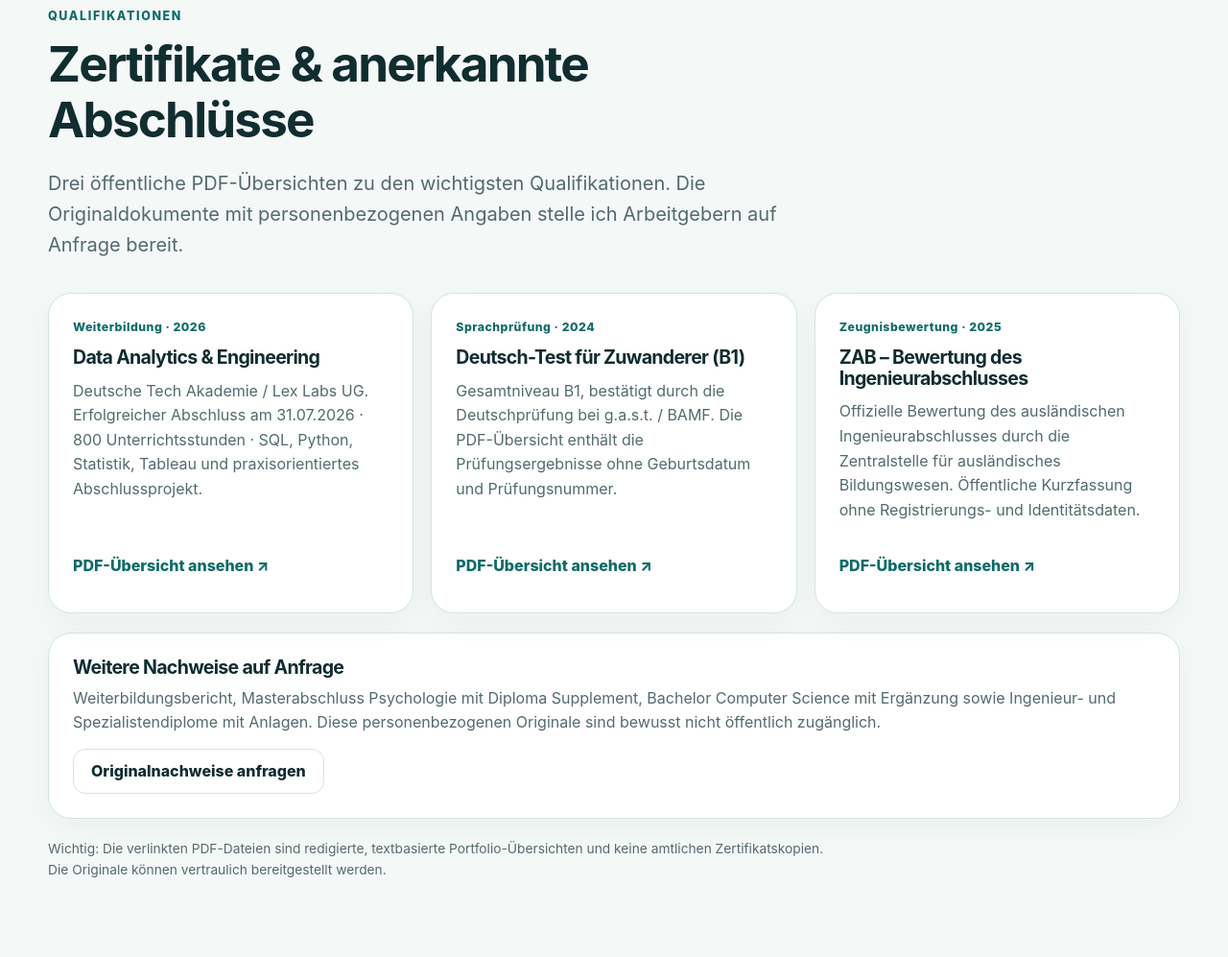
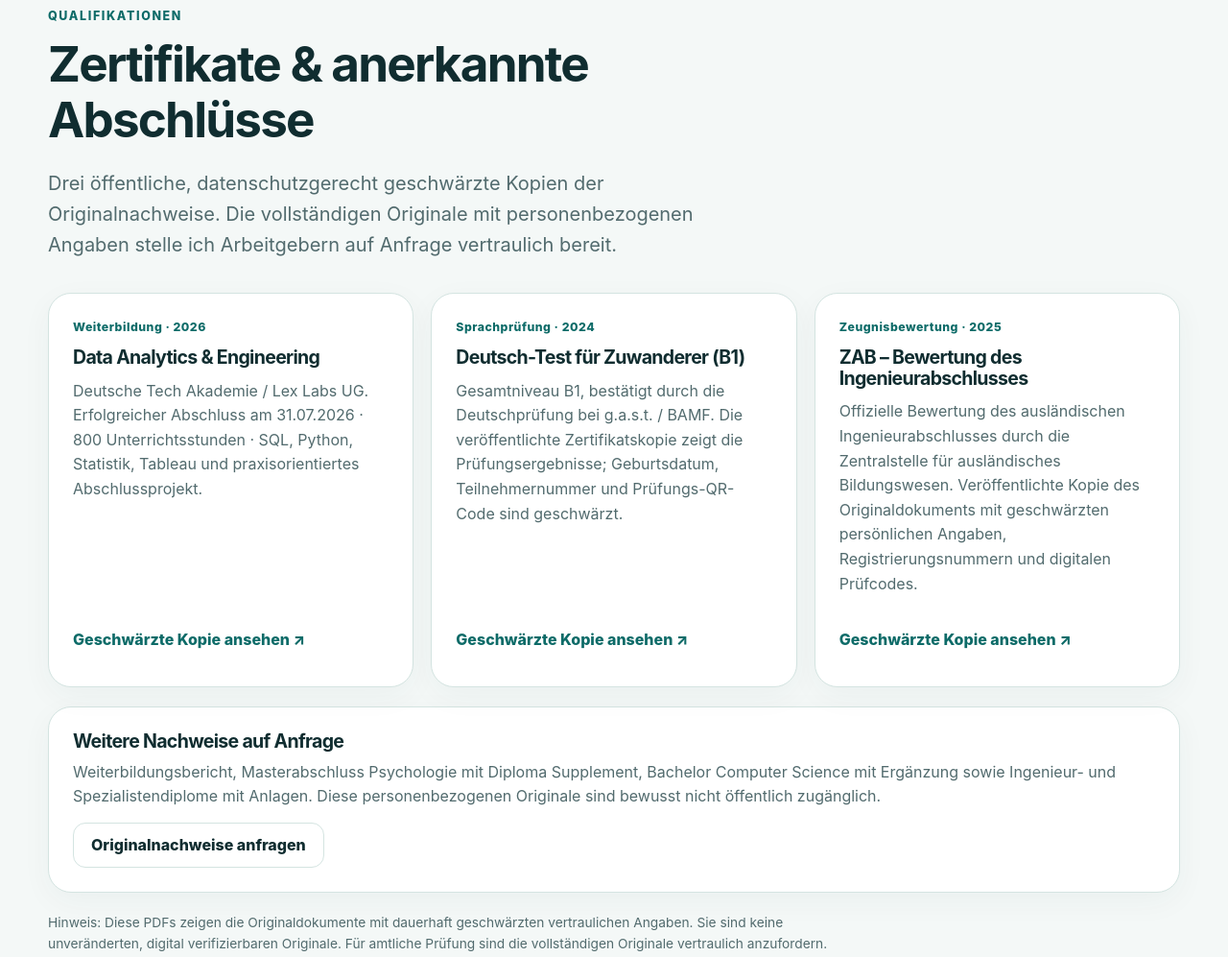
Before and after one commit to DymaStar/dmytro-starodub-portfolio, a plain HTML site: page index.html in a window 1280 px wide. Shown: the part 5878-6875 px from the top of the page at 96% size. Drawn offline with Linux system fonts and the light colour scheme.

Commit message:
Update DE/EN/UA certificate labels for redacted original PDFs

```diff
--- a/index.html
+++ b/index.html
@@ -437,26 +437,26 @@
       <div class="section-head">
         <span class="eyebrow" data-i18n="certEyebrow">Qualifikationen</span>
         <h2 data-i18n="certTitle">Zertifikate & anerkannte Abschlüsse</h2>
-        <p class="lead" data-i18n="certLead">Drei öffentliche PDF-Übersichten zu den wichtigsten Qualifikationen. Die Originaldokumente mit personenbezogenen Angaben stelle ich Arbeitgebern auf Anfrage bereit.</p>
+        <p class="lead" data-i18n="certLead">Drei öffentliche, datenschutzgerecht geschwärzte Kopien der Originalnachweise. Die vollständigen Originale mit personenbezogenen Angaben stelle ich Arbeitgebern auf Anfrage vertraulich bereit.</p>
       </div>
       <div class="credential-grid">
         <article class="card credential-card">
           <span class="credential-type" data-i18n="certTrainingType">Weiterbildung · 2026</span>
           <h3>Data Analytics & Engineering</h3>
           <p data-i18n="certTrainingText">Deutsche Tech Akademie / Lex Labs UG. Erfolgreicher Abschluss am 31.07.2026 · 800 Unterrichtsstunden · SQL, Python, Statistik, Tableau und praxisorientiertes Abschlussprojekt.</p>
-          <a class="doc-link" href="certificates/01_Data_Analytics_Engineering_Public_Overview.pdf" target="_blank" rel="noopener noreferrer" data-i18n="certView">PDF-Übersicht ansehen ↗</a>
+          <a class="doc-link" href="certificates/01_Data_Analytics_Engineering_Public_Overview.pdf" target="_blank" rel="noopener noreferrer" data-i18n="certView">Geschwärzte Kopie ansehen ↗</a>
         </article>
         <article class="card credential-card">
           <span class="credential-type" data-i18n="certLanguageType">Sprachprüfung · 2024</span>
           <h3 data-i18n="certLanguageTitle">Deutsch-Test für Zuwanderer (B1)</h3>
-          <p data-i18n="certLanguageText">Gesamtniveau B1, bestätigt durch die Deutschprüfung bei g.a.s.t. / BAMF. Die PDF-Übersicht enthält die Prüfungsergebnisse ohne Geburtsdatum und Prüfungsnummer.</p>
-          <a class="doc-link" href="certificates/03_German_B1_Public_Overview.pdf" target="_blank" rel="noopener noreferrer" data-i18n="certView">PDF-Übersicht ansehen ↗</a>
+          <p data-i18n="certLanguageText">Gesamtniveau B1, bestätigt durch die Deutschprüfung bei g.a.s.t. / BAMF. Die veröffentlichte Zertifikatskopie zeigt die Prüfungsergebnisse; Geburtsdatum, Teilnehmernummer und Prüfungs-QR-Code sind geschwärzt.</p>
+          <a class="doc-link" href="certificates/03_German_B1_Public_Overview.pdf" target="_blank" rel="noopener noreferrer" data-i18n="certView">Geschwärzte Kopie ansehen ↗</a>
         </article>
         <article class="card credential-card">
           <span class="credential-type" data-i18n="certZabType">Zeugnisbewertung · 2025</span>
           <h3 data-i18n="certZabTitle">ZAB – Bewertung des Ingenieurabschlusses</h3>
-          <p data-i18n="certZabText">Offizielle Bewertung des ausländischen Ingenieurabschlusses durch die Zentralstelle für ausländisches Bildungswesen. Öffentliche Kurzfassung ohne Registrierungs- und Identitätsdaten.</p>
-          <a class="doc-link" href="certificates/04_ZAB_Qualification_Public_Overview.pdf" target="_blank" rel="noopener noreferrer" data-i18n="certView">PDF-Übersicht ansehen ↗</a>
+          <p data-i18n="certZabText">Offizielle Bewertung des ausländischen Ingenieurabschlusses durch die Zentralstelle für ausländisches Bildungswesen. Veröffentlichte Kopie des Originaldokuments mit geschwärzten persönlichen Angaben, Registrierungsnummern und digitalen Prüfcodes.</p>
+          <a class="doc-link" href="certificates/04_ZAB_Qualification_Public_Overview.pdf" target="_blank" rel="noopener noreferrer" data-i18n="certView">Geschwärzte Kopie ansehen ↗</a>
         </article>
       </div>
       <div class="card credential-private">
@@ -466,7 +466,7 @@
           <a class="button button-secondary" href="#contact" data-i18n="certContact">Originalnachweise anfragen</a>
         </div>
       </div>
-      <p class="credential-note" data-i18n="certDisclaimer">Wichtig: Die verlinkten PDF-Dateien sind redigierte, textbasierte Portfolio-Übersichten und keine amtlichen Zertifikatskopien. Die Originale können vertraulich bereitgestellt werden.</p>
+      <p class="credential-note" data-i18n="certDisclaimer">Hinweis: Diese PDFs zeigen die Originaldokumente mit dauerhaft geschwärzten vertraulichen Angaben. Sie sind keine unveränderten, digital verifizierbaren Originale. Für amtliche Prüfung sind die vollständigen Originale vertraulich anzufordern.</p>
     </section>
 
     <div class="section-soft">
@@ -521,20 +521,20 @@
         navCertificates: "Certificates",
         certEyebrow: "Credentials",
         certTitle: "Certificates & recognized qualifications",
-        certLead: "Three public PDF overviews of key qualifications. Original identity-bearing documents are supplied privately to employers on request.",
+        certLead: "Three public, privacy-redacted copies of original credentials. Unredacted originals containing personal information are available confidentially to employers on request.",
         certTrainingType: "Professional training · 2026",
         certTrainingText: "Deutsche Tech Akademie / Lex Labs UG. Completed 31 July 2026 · 800 instructional hours · SQL, Python, statistics, Tableau and a practical capstone project.",
         certLanguageType: "Language exam · 2024",
         certLanguageTitle: "German language certificate (B1)",
-        certLanguageText: "Overall B1 level confirmed by the g.a.s.t. / BAMF German exam. The public PDF overview includes results but no date of birth or participant number.",
+        certLanguageText: "Overall B1 level confirmed by the g.a.s.t. / BAMF German exam. The redacted copy preserves exam results while masking the date of birth, participant number and verification QR code.",
         certZabType: "Qualification assessment · 2025",
         certZabTitle: "ZAB – Engineering degree assessment",
-        certZabText: "Official evaluation of the foreign engineering degree by Germany's Central Office for Foreign Education. The public summary omits registration and identity data.",
-        certView: "View PDF overview ↗",
+        certZabText: "Official evaluation of the foreign engineering degree by Germany's Central Office for Foreign Education. The redacted copy preserves the original document layout while masking personal identifiers, registration numbers and digital verification codes.",
+        certView: "View redacted copy ↗",
         certPrivateTitle: "Additional documents on request",
         certPrivateText: "Training participation report, Master's degree in Psychology and supplement, Bachelor's degree in Computer Science and supplement, and Engineering / Specialist diplomas and supplements. The originals are not publicly distributed.",
         certContact: "Request original documents",
-        certDisclaimer: "Note: The linked PDFs are edited text-based portfolio overviews, not issued certificate scans. Originals can be supplied confidentially.",
+        certDisclaimer: "Note: These PDFs show original credential pages with sensitive fields permanently masked. They are not unchanged or digitally verifiable originals. Request official originals privately for formal verification.",
         skip: "Skip to content", navAbout: "About", navSkills: "Skills", navProjects: "Projects", navExperience: "Experience", navContact: "Contact",
         heroRole: "Junior Data Analyst · Munich", heroLead: "I turn complex data into clear, actionable business decisions.", heroLocation: "SQL · Python · Tableau · BigQuery · Excel", viewProjects: "View projects", contactMe: "Contact me", caseStudy: "Case Study", orders: "Orders", netRevenue: "Net revenue", abOrders: "A/B test orders", customers: "Customers", growthQuality: "Growth & quality analysis",
         aboutEyebrow: "Profile", aboutTitle: "Analytical thinking meets operational experience", aboutCardTitle: "About me", aboutText: "Junior Data Analyst with a technical university degree, extensive experience in logistics, warehouse management and process coordination, and a completed 800-hour Data Analytics & Engineering program. I combine data analysis with practical process knowledge and translate results into clear KPIs, visualizations and recommendations.", factTraining: "Training hours", factGerman: "German certificate", factGermanSub: "Continuing professional practice", factLicense: "Driving licence classes",
@@ -550,20 +550,20 @@
         navCertificates: "Сертифікати",
         certEyebrow: "Кваліфікації",
         certTitle: "Сертифікати та визнані дипломи",
-        certLead: "Три публічні PDF-огляди основних кваліфікацій. Оригінали документів із персональними даними надаю роботодавцям за запитом.",
+        certLead: "Три публічні копії оригінальних документів із прихованими персональними даними. Повні оригінали можу надати роботодавцям конфіденційно за запитом.",
         certTrainingType: "Професійне навчання · 2026",
         certTrainingText: "Deutsche Tech Akademie / Lex Labs UG. Завершено 31.07.2026 · 800 навчальних годин · SQL, Python, статистика, Tableau та практичний фінальний проєкт.",
         certLanguageType: "Мовний іспит · 2024",
         certLanguageTitle: "Сертифікат німецької мови (B1)",
-        certLanguageText: "Рівень B1 підтверджено іспитом g.a.s.t. / BAMF. Публічний PDF-огляд містить результати без дати народження та номера учасника.",
+        certLanguageText: "Рівень B1 підтверджено іспитом g.a.s.t. / BAMF. Копія зберігає результати іспиту, але приховує дату народження, номер учасника та QR-код перевірки.",
         certZabType: "Оцінка диплома · 2025",
         certZabTitle: "ZAB — оцінка інженерного диплома",
-        certZabText: "Офіційна оцінка іноземної інженерної кваліфікації німецьким відомством ZAB. У публічній версії немає реєстраційних та особистих даних.",
-        certView: "Відкрити PDF-огляд ↗",
+        certZabText: "Офіційна оцінка іноземної інженерної кваліфікації німецьким відомством ZAB. Копія зберігає оформлення оригіналу, але приховує персональні дані, реєстраційні номери й коди цифрової перевірки.",
+        certView: "Відкрити захищену копію ↗",
         certPrivateTitle: "Інші документи за запитом",
         certPrivateText: "Звіт про навчання, диплом магістра психології з додатком, диплом бакалавра комп'ютерних наук із додатком, інженерний та спеціалістський дипломи з додатками. Оригінали не розміщені у відкритому доступі.",
         certContact: "Запросити оригінали документів",
-        certDisclaimer: "Важливо: PDF за посиланнями — відредаговані текстові огляди для портфоліо, а не офіційні скани сертифікатів. Оригінали надаються конфіденційно.",
+        certDisclaimer: "Важливо: PDF містять сторінки оригінальних документів із прихованими конфіденційними полями. Це не незмінені електронні оригінали для офіційної перевірки. Повні документи можна запросити приватно.",
         skip: "Перейти до змісту", navAbout: "Про мене", navSkills: "Навички", navProjects: "Проєкти", navExperience: "Досвід", navContact: "Контакти",
         heroRole: "Junior Data Analyst · Мюнхен", heroLead: "Перетворюю складні дані на зрозумілі та практичні бізнес-рішення.", heroLocation: "SQL · Python · Tableau · BigQuery · Excel", viewProjects: "Переглянути проєкти", contactMe: "Зв’язатися", caseStudy: "Аналітичний кейс", orders: "Замовлення", netRevenue: "Чиста виручка", abOrders: "Замовлення A/B-тесту", customers: "Клієнти", growthQuality: "Аналіз зростання та його якості",
         aboutEyebrow: "Профіль", aboutTitle: "Аналітичне мислення та практичний досвід", aboutCardTitle: "Про мене", aboutText: "Junior Data Analyst із технічною вищою освітою, багаторічним досвідом у логістиці, складському господарстві та координації процесів і завершеною 800-годинною програмою Data Analytics & Engineering. Поєдную аналіз даних із розумінням реальних процесів і перетворюю результати на зрозумілі KPI, візуалізації та рекомендації.", factTraining: "Навчальних годин", factGerman: "Сертифікат німецької", factGermanSub: "Поглиблення у професійному контексті", factLicense: "Категорії водійських прав",
```
